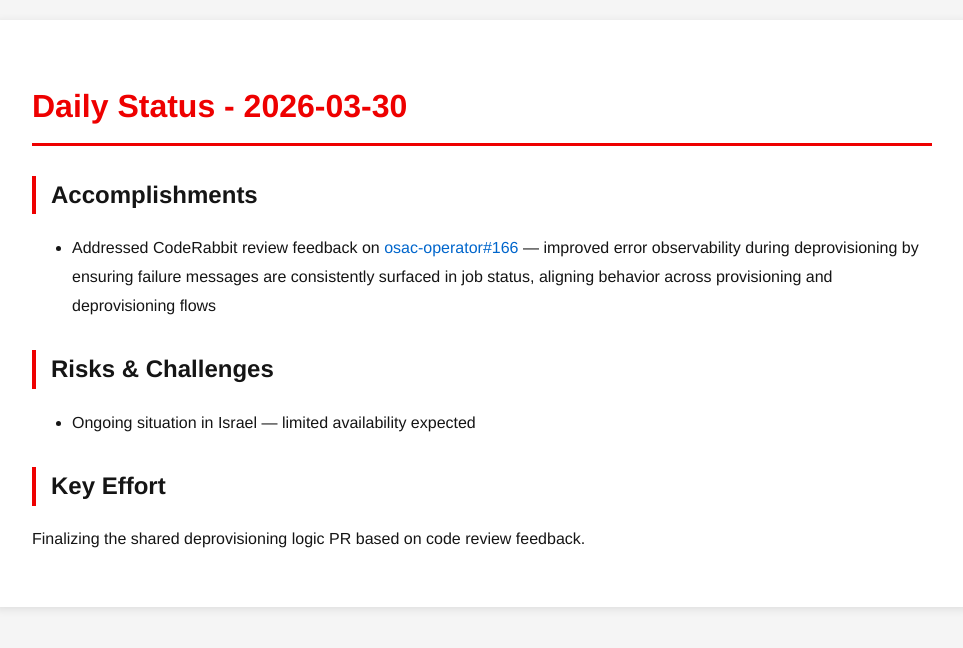
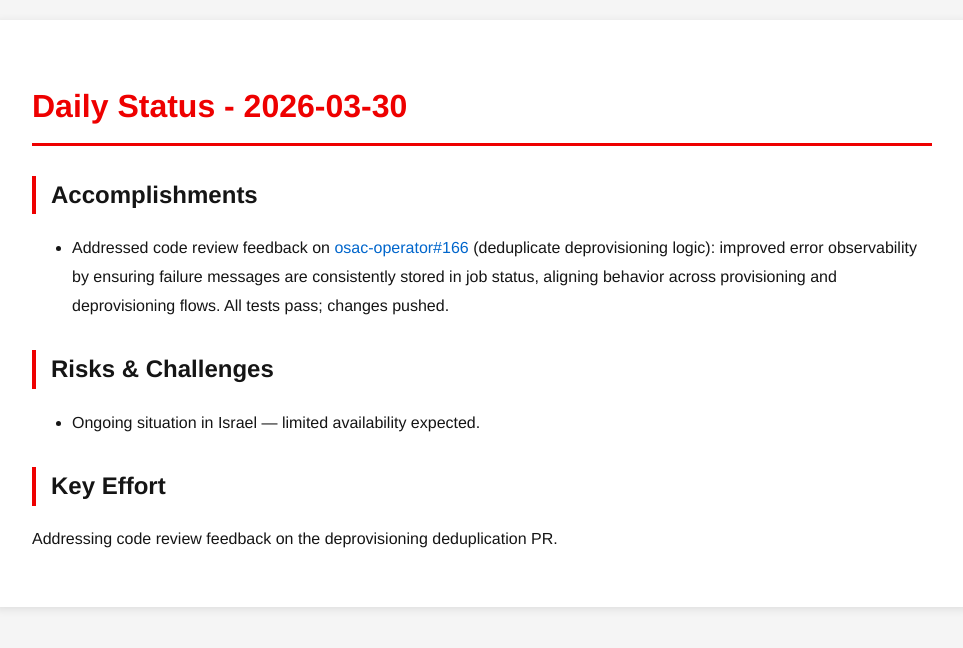
Before and after one commit to tzvatot/daily-status, a Jekyll site: the page built from 2026-03-30.md, in a window 1280 px wide. Shown: the top 648 px of the page, without its empty margins (158-1121 px from the left). Built offline with Jekyll 4.4.1, drawn with Linux system fonts in a browser that asks for light colours.

Commit message:
Daily status update - 2026-03-30

```diff
--- a/2026-03-30.md
+++ b/2026-03-30.md
@@ -7,10 +7,10 @@
 # Daily Status - 2026-03-30
 
 ## Accomplishments
-- Addressed CodeRabbit review feedback on [osac-operator#166](https://github.com/osac-project/osac-operator/pull/166) — improved error observability during deprovisioning by ensuring failure messages are consistently surfaced in job status, aligning behavior across provisioning and deprovisioning flows
+- Addressed code review feedback on [osac-operator#166](https://github.com/osac-project/osac-operator/pull/166) (deduplicate deprovisioning logic): improved error observability by ensuring failure messages are consistently stored in job status, aligning behavior across provisioning and deprovisioning flows. All tests pass; changes pushed.
 
 ## Risks & Challenges
-- Ongoing situation in Israel — limited availability expected
+- Ongoing situation in Israel — limited availability expected.
 
 ## Key Effort
-Finalizing the shared deprovisioning logic PR based on code review feedback.
+Addressing code review feedback on the deprovisioning deduplication PR.
```
